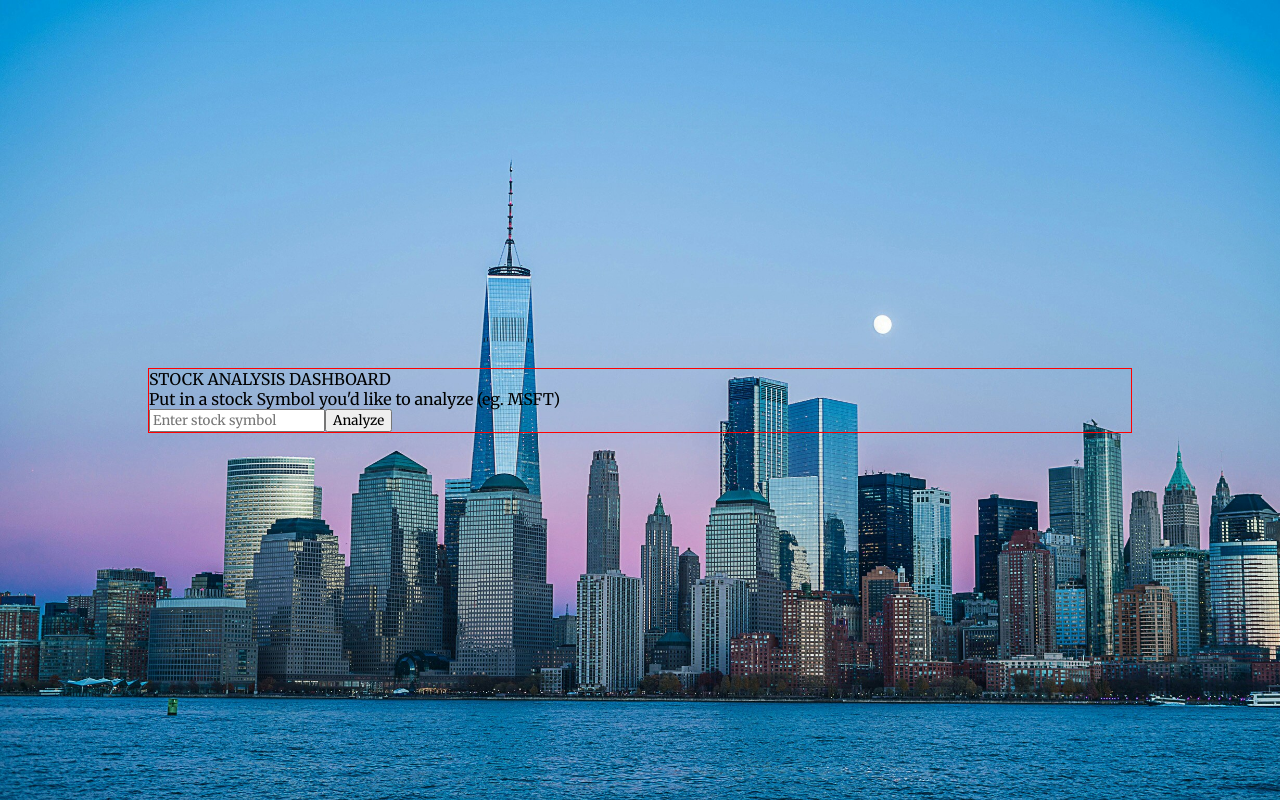
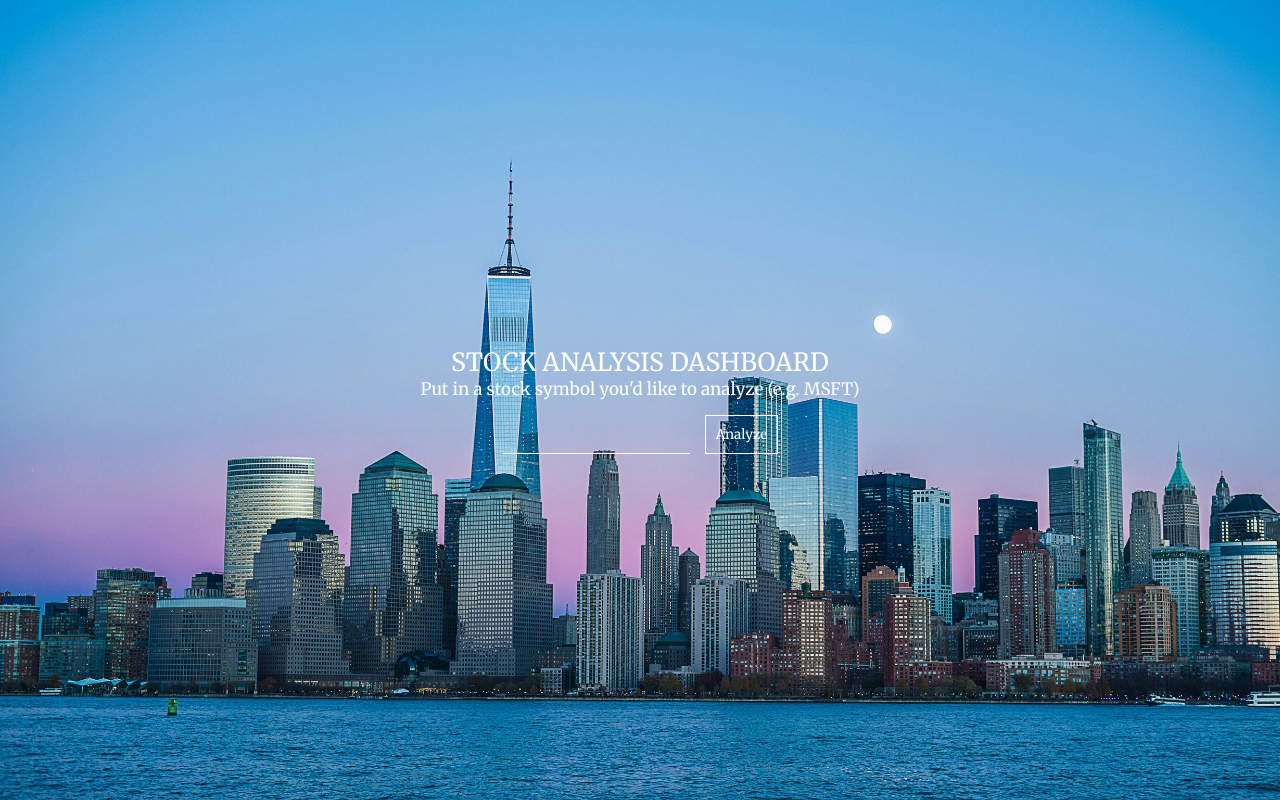
Before and after one commit to Favour-OE/personal-website, a React (Vite) app in the folder personal-website/: page / in a window 1280 px wide. Shown: the part 2996-3796 px from the top of the page. Built offline with nearby package versions, Linux system fonts and the light colour scheme; no server answers.

Commit message:
Completed stock analysis dashoard

```diff
--- a/personal-website/src/stockAnalysisDashboard/dashboardgrid.tsx
+++ b/personal-website/src/stockAnalysisDashboard/dashboardgrid.tsx
@@ -69,7 +69,7 @@ function DashboardGrid({ stockData }: { stockData: any }) {
 							Future Earnings
 						</div>
 
-						{stockData.futureEarningsDates?.map(
+						{stockData.futureEarningDates?.map(
 							(nextDate: string) => (
 								<div key={nextDate}>{nextDate}</div>
 							)
--- a/personal-website/src/stockAnalysisDashboard/stockAnalysisDashboard.ts
+++ b/personal-website/src/stockAnalysisDashboard/stockAnalysisDashboard.ts
@@ -35,7 +35,6 @@ export const VerticalAlignContent = styled.div`
 export const DashboardGridContainer = styled.div`
 	width: 80%;
 	margin: 0 auto;
-	border: solid red 1px;
 `;
 
 export const DashboardGridContent = styled.div`
@@ -43,3 +42,62 @@ export const DashboardGridContent = styled.div`
 	border-radius: 5px;
 	padding: 15px;
 `;
+
+export const MarginSpace = styled.div`
+	margin-bottom: 15px;
+`;
+
+export const DashboardTitle = styled.div`
+	color: white;
+	font-size: 25px;
+	text-align: center;
+`;
+
+export const DashboardSubTitle = styled.div`
+	color: white;
+	font-size: 17px;
+	text-align: center;
+`;
+
+export const LoadingOvalContainer = styled.div`
+	width: fit-content;
+	margin: 0 auto;
+`;
+
+export const BackButton = styled.div`
+	margin-left: 10px;
+	width: fit-content;
+	color: white;
+	font-size: 12px;
+	&:hover {
+		cursor: pointer;
+		font-weight: bold;
+	}
+`;
+
+export const InputContainer = styled.div`
+	width: fit-content;
+	margin: 0 auto;
+	display: flex;
+`;
+
+export const AnalyzeInput = styled.input`
+	padding: 10px;
+	color: white;
+	background: none;
+	border: none;
+	border-bottom: solid white 1px;
+`;
+
+export const AnalyzeButton = styled.button`
+	margin-left: 15px;
+	background: none;
+	padding: 10px;
+	color: white;
+	border: solid white 1px;
+	&:hover {
+		cursor: pointer;
+		background-color: white;
+		color: ${PrimaryColor};
+	}
+`;
--- a/personal-website/src/stockAnalysisDashboard/stockAnalysisDashboard.tsx
+++ b/personal-website/src/stockAnalysisDashboard/stockAnalysisDashboard.tsx
@@ -4,14 +4,22 @@ import {
 	VerticalAlignContainer,
 	VerticalAlignContent,
 	DashboardGridContainer,
+	DashboardTitle,
+	DashboardSubTitle,
+	InputContainer,
+	AnalyzeButton,
+	AnalyzeInput,
+	MarginSpace,
+	BackButton,
+	LoadingOvalContainer,
 } from "./stockAnalysisDashboard";
 import { Oval } from "react-loader-spinner";
 import "./stockAnalysisDashboard.css";
 import DashboardGrid from "./dashboardgrid";
 
 function StockAnalysisDashboard() {
-	const [stockData, setStockData] = useState<string>("");
-	const [stockSymbol, setStockSymbol] = useState<string>("");
+	const [stockData, setStockData] = useState<any>();
+	const [stockSymbol, setStockSymbol] = useState("");
 	const [isLoading, setIsLoading] = useState(false);
 	const [gotData, setGotData] = useState(false);
 
@@ -37,7 +45,14 @@ function StockAnalysisDashboard() {
 			<VerticalAlignContainer>
 				<VerticalAlignContent>
 					<DashboardGridContainer>
-						<div onClick={() => goBack()}>BACK</div>
+						<DashboardTitle>
+							{stockData.basicInfo.longName}
+						</DashboardTitle>
+						<DashboardSubTitle>
+							{stockData.basicInfo.sector}
+						</DashboardSubTitle>
+						<MarginSpace></MarginSpace>
+						<BackButton onClick={() => goBack()}>Back</BackButton>
 
 						<div>
 							<DashboardGrid
@@ -53,50 +68,48 @@ function StockAnalysisDashboard() {
 	return (
 		<VerticalAlignContainer>
 			<VerticalAlignContent>
-				<DashboardGridContainer>
 				<div>
-						<div id="stock-analysis-dashboard-title">
+					<DashboardTitle id="stock-analysis-dashboard-title">
 						STOCK ANALYSIS DASHBOARD
-						</div>
+					</DashboardTitle>
 					{isLoading ? (
-							<div>
+						<LoadingOvalContainer>
+							<MarginSpace></MarginSpace>
 							<Oval
-									height={40}
-									width={40}
-									color="#4fa94d"
-									secondaryColor="#4fa94d"
-									strokeWidth={5}
-									strokeWidthSecondary={5}
 								visible={true}
+								height="80"
+								width="80"
+								color="white"
+								secondaryColor="white"
 								ariaLabel="oval-loading"
+								wrapperStyle={{}}
+								wrapperClass=""
 							/>
-							</div>
+						</LoadingOvalContainer>
 					) : (
 						<div>
-								<div id="stock-analysis-dashboard-subtitle">
-									Put in a stock Symbol you'd like to analyze
-									(eg. MSFT)
-								</div>
-
-								<input
-									type="text"
-									placeholder="Enter stock symbol"
+							<DashboardSubTitle id="stock-analysis-dashboard-subtitle">
+								Put in a stock symbol you'd like to analyze
+								(e.g. MSFT)
+							</DashboardSubTitle>
+							<MarginSpace></MarginSpace>
+							<InputContainer>
+								<AnalyzeInput
 									value={stockSymbol}
-									onChange={(
-										e: React.ChangeEvent<HTMLInputElement>
-									) => setStockSymbol(e.target.value)}
-								/>
-
-								<button
+									onChange={(e) =>
+										setStockSymbol(e.target.value)
+									}
+								></AnalyzeInput>
+								<AnalyzeButton
 									className="stock-analysis-dashboard-button"
 									onClick={() => runStockAnalysis()}
 								>
 									Analyze
-								</button>
+								</AnalyzeButton>
+							</InputContainer>
 						</div>
 					)}
 				</div>
-				</DashboardGridContainer>
 			</VerticalAlignContent>
 		</VerticalAlignContainer>
 	);
```
Lines whose indentation alone changed are shown as unchanged.
